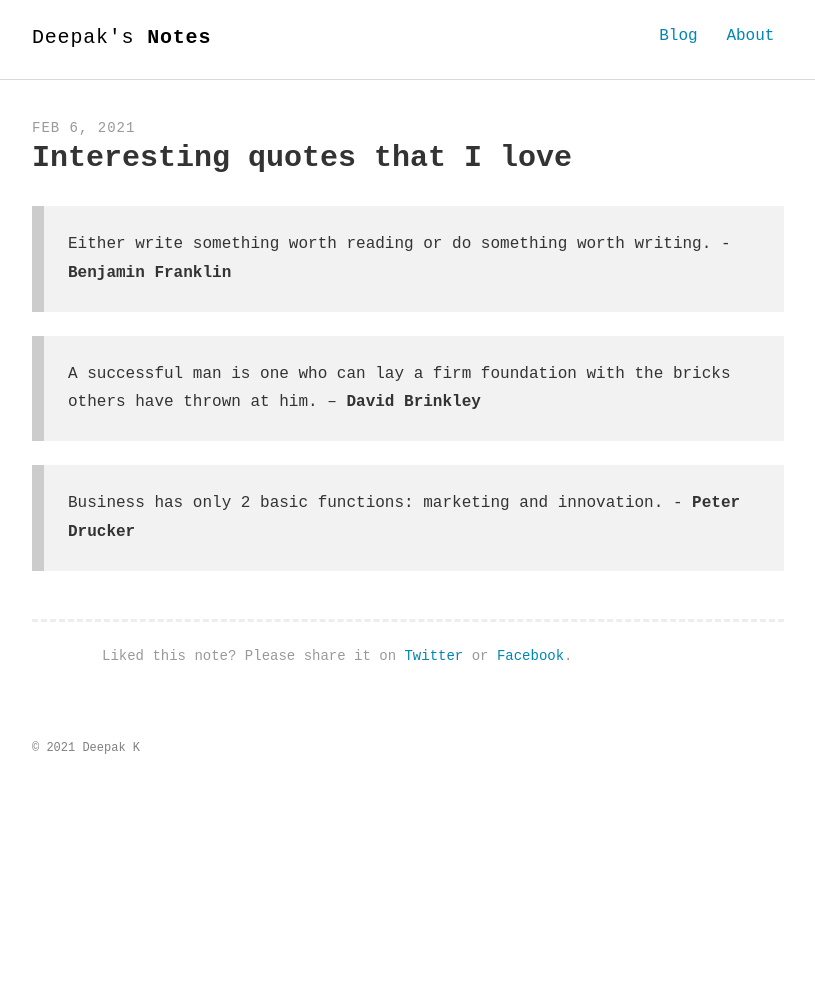
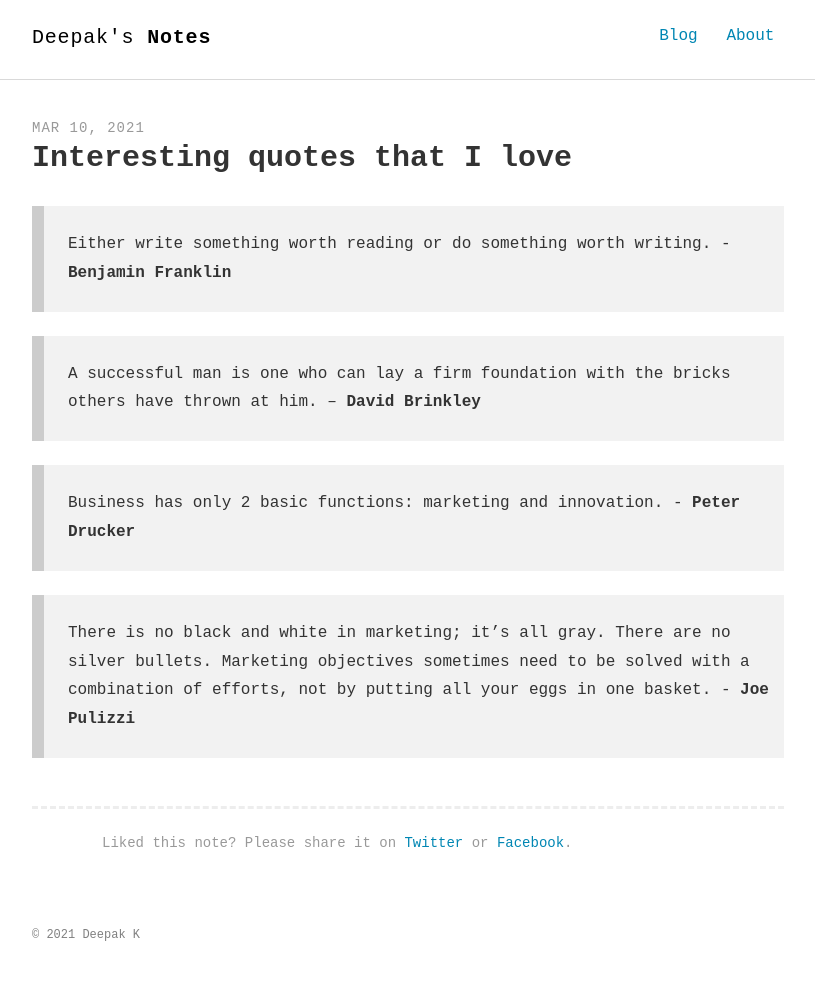
Before and after one commit to deepakness/deepak-notes-jk, a Jekyll site: the page built from _posts/2021-03-10-quotes-i-love.md, in a window 1280 px wide. Shown: the whole page, without its empty margins (232-1047 px from the left). Built offline with Jekyll 4.4.1, drawn with Linux system fonts in a browser that asks for light colours; some web fonts are replaced; before the commit the page ends 900 px from its top, so only the background shows below that.

Commit message:
new post

```diff
--- a/_posts/2021-02-06-quotes-i-love.md
+++ b/_posts/2021-03-10-quotes-i-love.md
@@ -8,3 +8,5 @@ title: Interesting quotes that I love
 > A successful man is one who can lay a firm foundation with the bricks others have thrown at him. – **David Brinkley**
 
 > Business has only 2 basic functions: marketing and innovation. - **Peter Drucker**
+
+> There is no black and white in marketing; it’s all gray. There are no silver bullets. Marketing objectives sometimes need to be solved with a combination of efforts, not by putting all your eggs in one basket. - **Joe Pulizzi**
```
